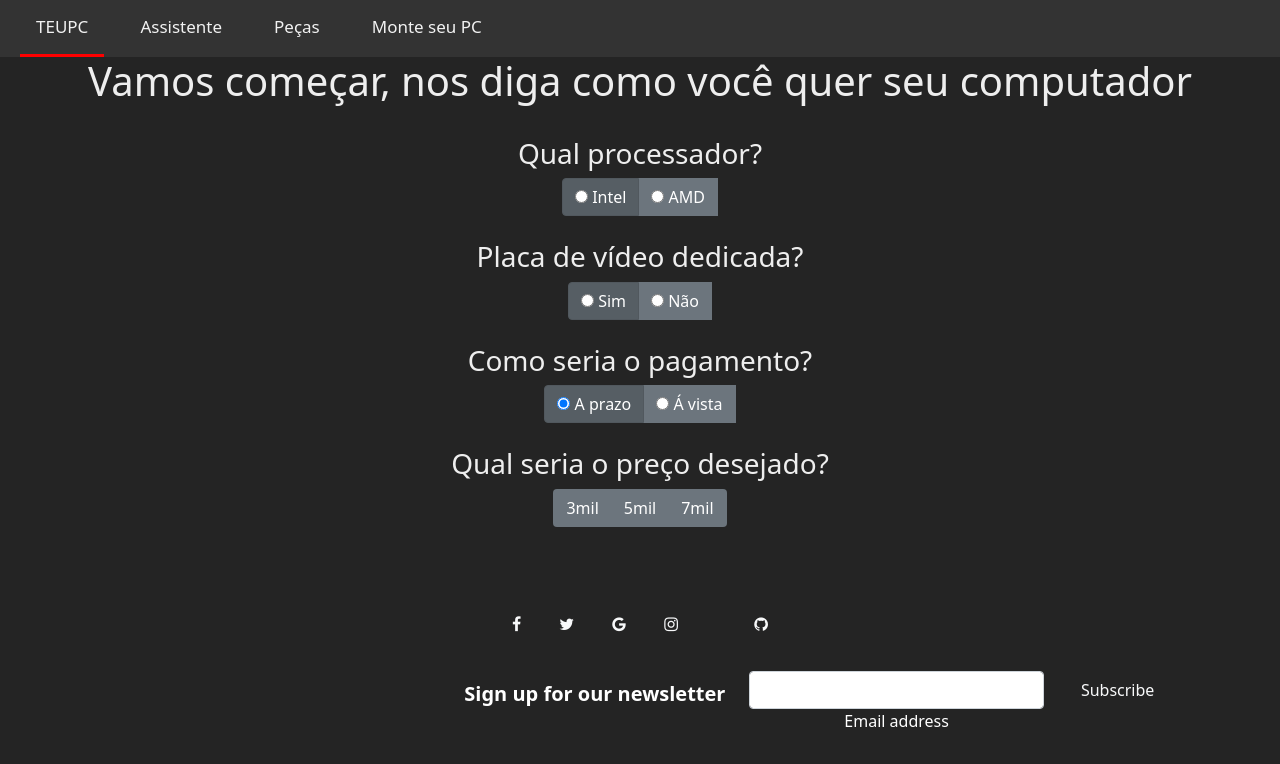
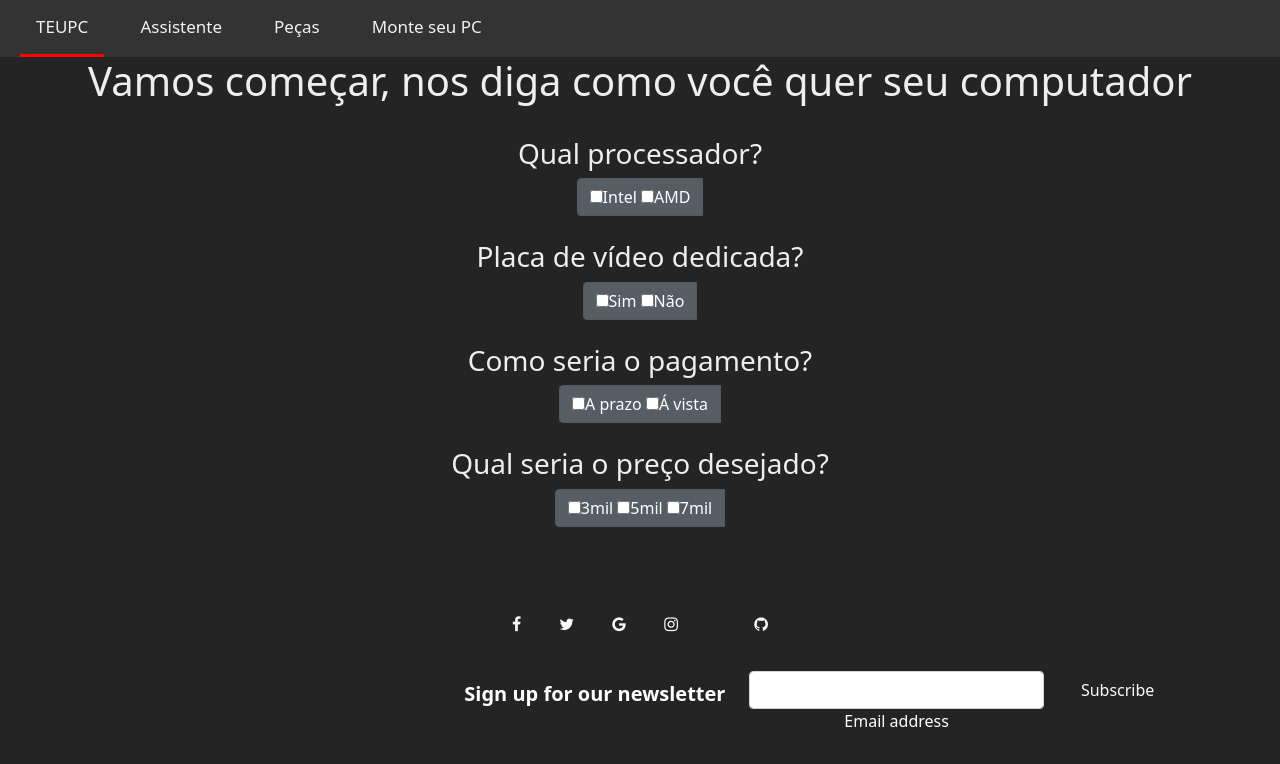
Before and after one commit to senacrs-emti/2022-3M-computadores, a PHP site: page /assistente.php in a window 1280 px wide. Shown: the top 764 px of the page. Run offline with PHP 8.4, Linux system fonts and the light colour scheme.

Commit message:
Update assistente.php

```diff
--- a/TeuPC/assistente.php
+++ b/TeuPC/assistente.php
@@ -10,10 +10,12 @@ include_once "includes/header.php";
     <h3>Qual processador?</h3>
 <div class="btn-group btn-group-toggle" data-toggle="buttons">
   <label class="btn btn-secondary active">
-    <input type="radio" name="options" id="intel" autocomplete="off" checked> Intel </input>
-  </label>
-  <label class="btn btn-secondary">
-    <input type="radio" name="options" id="amd" autocomplete="off"> AMD </input>
+  <div>
+  <label>
+    <input type="checkbox" class="radio" value="1" name="fooby[1][]" />Intel</label>
+  <label>
+    <input type="checkbox" class="radio" value="1" name="fooby[1][]" />AMD</label>
+</div>
   </label>
 <center>
 </div>
@@ -25,12 +27,14 @@ include_once "includes/header.php";
 
     <br>
     <h3>Placa de vídeo dedicada?</h3>
-<div class="btn-group btn-group-toggle" data-toggle="buttons">
+    <div class="btn-group btn-group-toggle" data-toggle="buttons">
   <label class="btn btn-secondary active">
-    <input type="radio" name="options" id="intel" autocomplete="off" checked> Sim </input>
-  </label>
-  <label class="btn btn-secondary">
-    <input type="radio" name="options" id="amd" autocomplete="off"> Não </input>
+  <div>
+  <label>
+    <input type="checkbox" class="radio" value="1" name="fooby[1][]" />Sim</label>
+  <label>
+    <input type="checkbox" class="radio" value="1" name="fooby[1][]" />Não</label>
+</div>
   </label>
 <center>
 </div>
@@ -42,12 +46,14 @@ include_once "includes/header.php";
 
     <br>
     <h3>Como seria o pagamento?</h3>
-<div class="btn-group btn-group-toggle" data-toggle="buttons">
+    <div class="btn-group btn-group-toggle" data-toggle="buttons">
   <label class="btn btn-secondary active">
-    <input type="radio" name="options" id="intel" autocomplete="off" checked> A prazo </input>
-  </label>
-  <label class="btn btn-secondary">
-    <input type="radio" name="options" id="amd" autocomplete="off"> Á vista </input>
+  <div>
+  <label>
+    <input type="checkbox" class="radio" value="1" name="fooby[1][]" />A prazo</label>
+  <label>
+    <input type="checkbox" class="radio" value="1" name="fooby[1][]" />Á vista</label>
+</div>
   </label>
 <center>
 </div>
@@ -59,14 +65,17 @@ include_once "includes/header.php";
 
     <br>
     <h3>Qual seria o preço desejado?</h3>
-<div class="btn-group btn-group-toggle" data-toggle="buttons">
-  <div class="btn-group" role="group" aria-label="Basic example">
-  <button type="button" class="btn btn-secondary">3mil</button>
-  <button type="button" class="btn btn-secondary">5mil</button>
-  <button type="button" class="btn btn-secondary">7mil</button>
+    <div class="btn-group btn-group-toggle" data-toggle="buttons">
+  <label class="btn btn-secondary active">
+  <div>
+  <label>
+    <input type="checkbox" class="radio" value="1" name="fooby[1][]" />3mil</label>
+  <label>
+    <input type="checkbox" class="radio" value="1" name="fooby[1][]" />5mil</label>
+  <label>
+    <input type="checkbox" class="radio" value="1" name="fooby[1][]" />7mil</label>
 </div>
-  </div>
-
+  </label>
 <center>
 </div>
 </div>
```
